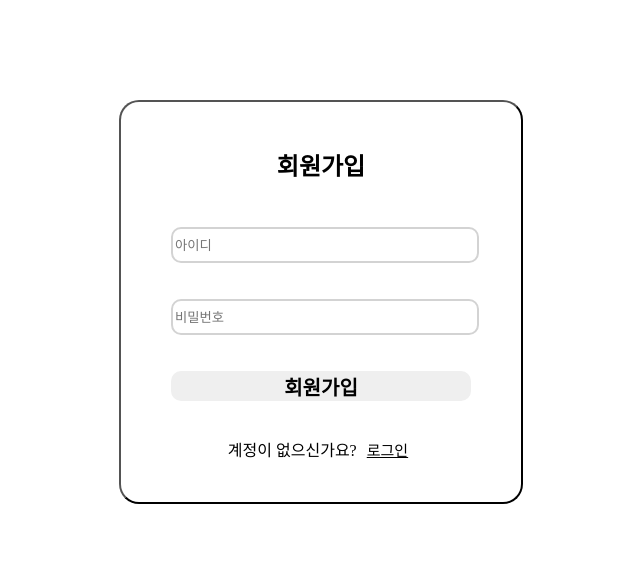
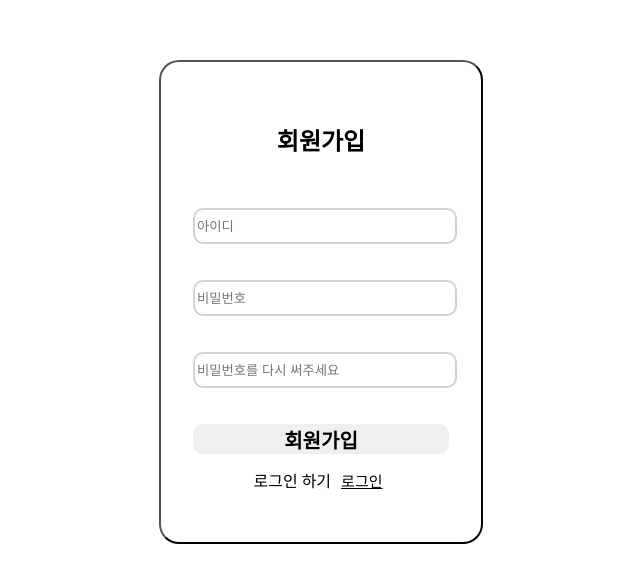
Before and after one commit to ftery0/REACT, a React (Create React App) app in the folder STUDY/Login/: page /signup in a window 1280 px wide. Shown: the part 106-688 px from the top of the page, without its empty margins (327-967 px from the left). Built offline with nearby package versions, Linux system fonts and the light colour scheme.

Commit message:
feat :: 회원가입 이벤트 추가

```diff
--- a/STUDY/Login/src/components/Login/Login.css
+++ b/STUDY/Login/src/components/Login/Login.css
@@ -5,21 +5,27 @@
   flex-direction: column;
   align-items: center;
   justify-content: center;
+  overflow-x: hidden;
+  overflow-y: hidden;
 }
 
 .login-group {
-    width: 400px;
-    height: 400px;
+  width: 25%;
+  height: 50%;
   border: 2px outset black;
   border-radius: 20px;
   display: flex;
   flex-direction: column;
   align-items: center;
   justify-content: center;
+  animation-name: logingroup;
+  animation-duration: 1.5s;
+  animation-fill-mode: forwards;
+  opacity: 0;
 }
 
 form {
-    width: 300px;
+  width: 30%;
   height: auto;
 }
 
@@ -62,3 +68,7 @@
   text-decoration: underline;
   font-size: 15px;
 }
+@keyframes logingroup {
+  0% {opacity: 0;}
+  100%{opacity: 1;}
+}
--- a/STUDY/Login/src/components/Login/Login.jsx
+++ b/STUDY/Login/src/components/Login/Login.jsx
@@ -51,7 +51,7 @@ export default function Login() {
     <div className="Login">
       <div className="login-group">
         <h2>로그인</h2>
-        <form action="">
+        <form action="" className="login_form">
           <p>
             <input
               className="login1"
--- a/STUDY/Login/src/components/Signup/Signup.css
+++ b/STUDY/Login/src/components/Signup/Signup.css
@@ -5,22 +5,31 @@
     flex-direction: column;
     align-items: center;
     justify-content: center;
+    overflow-x: hidden;
   }
-
+  .Sigup-group>h2{
+    position: absolute;
+    top: 40px;
+  }
   .Sigup-group {
-    width: 400px;
-    height: 400px;
+    width: 25%;
+    height: 60vh;
     border: 2px outset black;
     border-radius: 20px;
     display: flex;
     flex-direction: column;
     align-items: center;
     justify-content: center;
+    position: absolute;
+    animation-name: Sigupgroup;
+    animation-duration: 1.5s;
+    animation-fill-mode: forwards;
+    opacity: 0;
   }
 
   form {
-    width: 300px;
-    height: auto;
+    width: 80%;
+    height: 50%;
   }
 
   .Sigup1 {
@@ -51,6 +60,8 @@
   }
 
   .login-link {
+    position: absolute;
+    bottom: 7%;
     margin-top: 10px;
     text-align: center;
   }
@@ -62,3 +73,7 @@
     text-decoration: underline;
     font-size: 15px;
   }
+  @keyframes Sigupgroup {
+    0% {opacity: 0;}
+    100%{opacity: 1;}
+  }
--- a/STUDY/Login/src/components/Signup/Signup.jsx
+++ b/STUDY/Login/src/components/Signup/Signup.jsx
@@ -8,7 +8,17 @@ export default function Signup(){
 
     const [userid, setUserId] = useState("");
     const [password, setPassword] = useState("");
+    const [repassword, setRepassword] = useState("");
     const navigate = useNavigate();
+
+    const lookingForNum = (e) => {
+        const inputValue = e.target.value;
+        const onlyEnglishAndNumbers = inputValue.replace(/[^a-zA-Z0-9]/g, '');
+
+        setUserId(onlyEnglishAndNumbers);
+      };
+
+
 
     const Alert = Swal.mixin({
         toast: true,
@@ -22,11 +32,26 @@ export default function Signup(){
         }
       });
 
-    const signupclick =async()=>{
+    const signupclick =async(e)=>{
+        e.preventDefault();
+        if (userid === "") {
+            Alert.fire({
+              icon: "question",
+              title: "아이디를 써주세요",
+            });
+            return;
+          }
+        if (password !== repassword) {
+            Alert.fire({
+              icon: "question",
+              title: "비밀번호가 일치하지 않습니다.",
+            });
+            return;
+          }
+
+
         try {
-          const success = await signup(userid, password);
-          console.log(userid)
-          console.log(password)
+          const success = await signup(userid, password,repassword);
           if (success) {
             Alert.fire({
               icon: 'success',
@@ -52,14 +77,15 @@ export default function Signup(){
         <h2>회원가입</h2>
         <form action="" onSubmit={signupclick}>
           <p>
-            <input
-              className="Sigup1"
-              type="text"
-              name="username"
-              placeholder="아이디"
-              onChange={event => { setUserId(event.target.value); }} />
+          <input
+            className="Sigup1"
+            type="text"
+            name="username"
+            placeholder="아이디"
+            value={userid}
+            onChange={lookingForNum}
+            />
           </p>
-
           <p>
             <input
               className="Sigup2"
@@ -68,14 +94,22 @@ export default function Signup(){
               placeholder="비밀번호"
               onChange={event => { setPassword(event.target.value); }} />
           </p>
+          <p>
+            <input
+              className="Sigup2"
+              type="password"
+              name="pwd"
+              placeholder="비밀번호를 다시 써주세요"
+              onChange={event => { setRepassword(event.target.value); }} />
+          </p>
           <input
-            type="button"
+            type="submit"
             className="submit"
             value="회원가입"
           />
         </form>
         <div className="login-link">
-          <p>계정이 없으신가요? <button onClick={()=>navigate("/")}>로그인</button></p>
+          <p>로그인 하기 <button onClick={()=>navigate("/")}>로그인</button></p>
         </div>
       </div>
     </div>
--- a/STUDY/Login/src/constants/Sign/Sign.js
+++ b/STUDY/Login/src/constants/Sign/Sign.js
@@ -1,13 +1,14 @@
 
 import axios from "axios";
 
-const signup= async (userId, password)=>{
+const signup= async (userId, password,repassword)=>{
   const SERVERURL = "#";
 
   try {
     const response = await axios.post(SERVERURL, {
       userId: userId,
       password: password,
+      repassword: repassword,
     });
 
     if (response.status === 200) {
```
Lines whose indentation alone changed are shown as unchanged.
